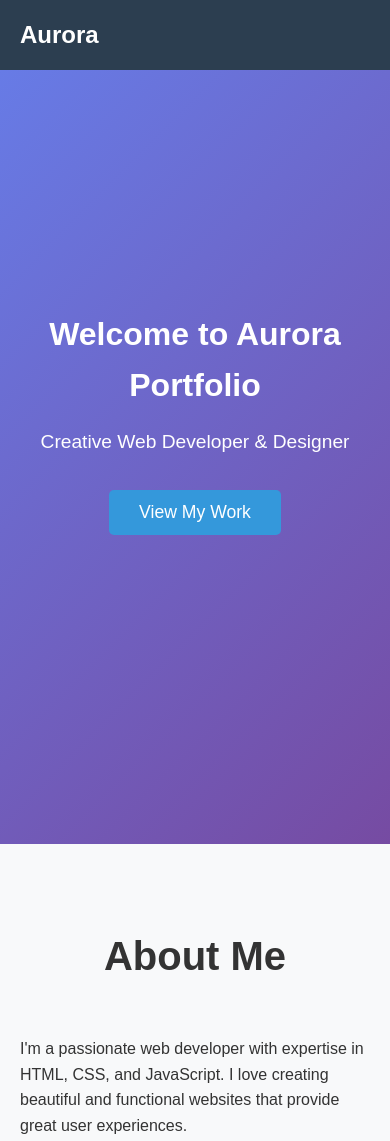
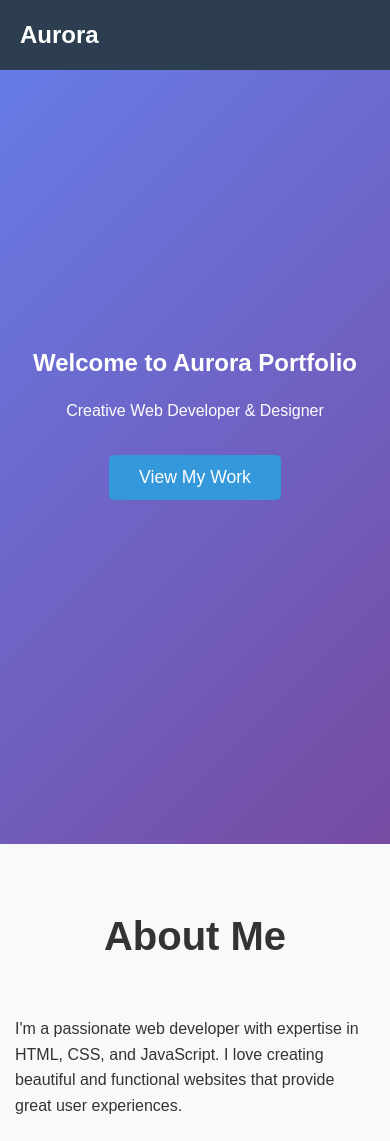
Before and after one commit to smart0816/aurora-portfolio, a plain HTML site: page index.html in a window 390 px wide. Shown: the top 1141 px of the page. Drawn offline with Linux system fonts and the light colour scheme.

Commit message:
improve: enhance mobile responsiveness
- Add responsive typography for smaller screens
- Improve mobile navigation experience
- Optimize section padding for mobile devices
- Add breakpoint for extra small devices

```diff
--- a/styles.css
+++ b/styles.css
@@ -189,7 +189,25 @@ footer {
         font-size: 2rem;
     }
 
+    .hero-content p {
+        font-size: 1rem;
+    }
+
     .portfolio-grid {
         grid-template-columns: 1fr;
     }
+
+    section {
+        padding: 60px 0;
+    }
 }
+
+@media (max-width: 480px) {
+    .hero-content h1 {
+        font-size: 1.5rem;
+    }
+
+    .container {
+        padding: 0 15px;
+    }
+}
```
